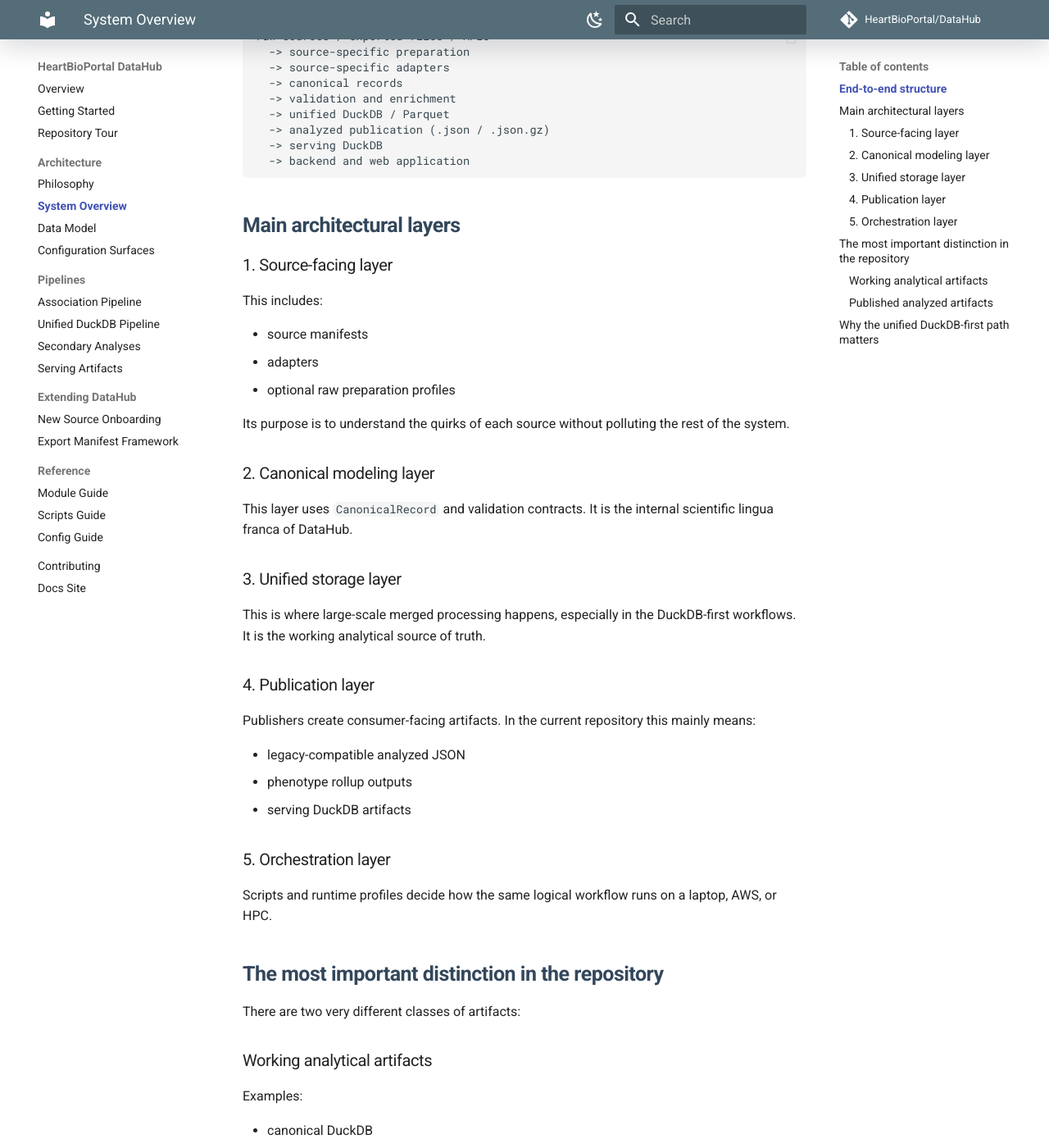
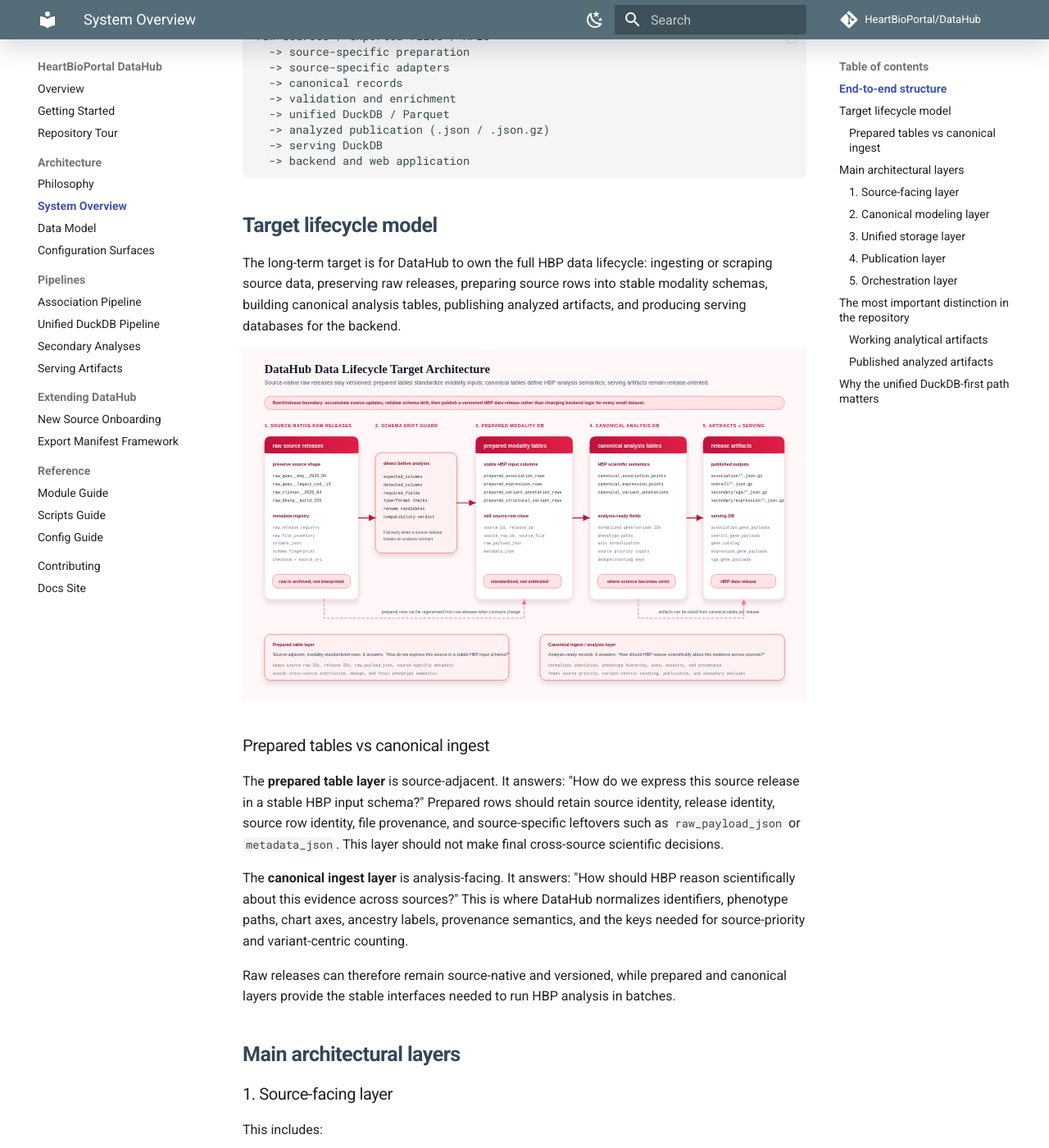
Before and after one commit to HeartBioPortal/DataHub, an MkDocs documentation site: the page built from docs/architecture/system-overview.md, in a window 1280 px wide and 1400 px high, scrolled down 206 px. Shown: the whole window at 82% size. Built offline with MkDocs 1.6.1 and Material for MkDocs 9.7.7, drawn with Linux system fonts in a browser that asks for light colours; comment, search, counter and statistics services are not loaded.

Commit message:
docs: add target data lifecycle diagram

````diff
--- a/docs/architecture/system-overview.md
+++ b/docs/architecture/system-overview.md
@@ -13,6 +13,20 @@ raw sources / exported files / APIs
   -> serving DuckDB
   -> backend and web application
 ```
+
+## Target lifecycle model
+
+The long-term target is for DataHub to own the full HBP data lifecycle: ingesting or scraping source data, preserving raw releases, preparing source rows into stable modality schemas, building canonical analysis tables, publishing analyzed artifacts, and producing serving databases for the backend.
+
+![DataHub target data lifecycle](../assets/datahub_data_lifecycle_target.svg)
+
+### Prepared tables vs canonical ingest
+
+The **prepared table layer** is source-adjacent. It answers: "How do we express this source release in a stable HBP input schema?" Prepared rows should retain source identity, release identity, source row identity, file provenance, and source-specific leftovers such as `raw_payload_json` or `metadata_json`. This layer should not make final cross-source scientific decisions.
+
+The **canonical ingest layer** is analysis-facing. It answers: "How should HBP reason scientifically about this evidence across sources?" This is where DataHub normalizes identifiers, phenotype paths, chart axes, ancestry labels, provenance semantics, and the keys needed for source-priority and variant-centric counting.
+
+Raw releases can therefore remain source-native and versioned, while prepared and canonical layers provide the stable interfaces needed to run HBP analysis in batches.
 
 ## Main architectural layers
 
````
Also changed, not shown: docs/assets/datahub_data_lifecycle_target.svg (added).
